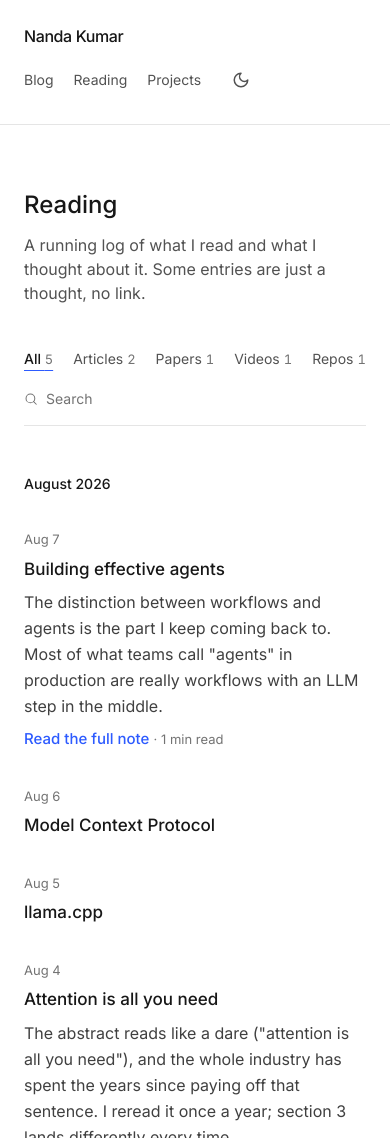
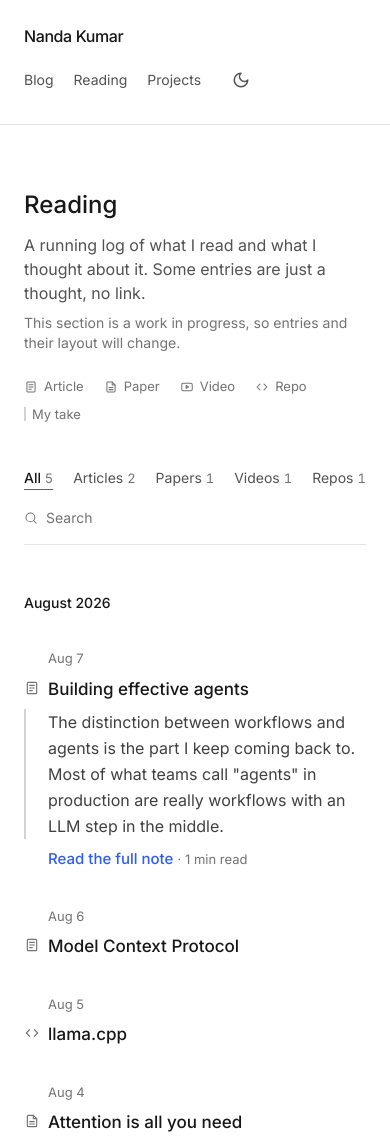
Before and after one commit to parzival1l/parzival1l.github.io, a React app: page /reading in a window 390 px wide. Shown: the top 1138 px of the page. Built offline with nearby package versions, Linux system fonts and the light colour scheme; some packages are replaced by stand-ins of ours.

Commit message:
Mark entry types with icons and my notes with a rule
Each title now starts with a small type icon (article, paper, video,
tweet, repo), so it is clear where the link goes without a label row.
My take sits under the title behind a thin left rule; a plain note gets
a pencil icon instead. Icons and rules share one left lane and all text
starts 24px in, on desktop and phone.

The intro adds a work-in-progress line and a legend for the icons and
the rule.

```diff
--- a/app/reading/page.tsx
+++ b/app/reading/page.tsx
@@ -1,20 +1,33 @@
-import { getReadingList } from '@/lib/reading'
-import { ReadingFeed } from '@/components/reading-feed'
+import { READING_TYPES, getReadingList } from '@/lib/reading'
+import { ReadingFeed, ReadingLegend } from '@/components/reading-feed'
 
 export const metadata = {
   title: 'Reading',
 }
 
 export default function ReadingPage() {
+  const entries = getReadingList()
+  // The legend lists only the types that appear in the log.
+  const types = READING_TYPES.filter(t => entries.some(e => e.type === t))
+
   return (
     <div className="mx-auto max-w-3xl px-6 py-16">
       <h1 className="text-2xl font-medium text-neutral-900">Reading</h1>
-      <p className="mt-3 max-w-[560px] text-neutral-600">
-        A running log of what I read and what I thought about it. Some entries
-        are just a thought, no link.
-      </p>
+      <div className="mt-3 flex max-w-[560px] flex-col gap-2 text-neutral-600">
+        <p>
+          A running log of what I read and what I thought about it. Some entries
+          are just a thought, no link.
+        </p>
+        <p className="text-sm text-neutral-500">
+          This section is a work in progress, so entries and their layout will
+          change.
+        </p>
+      </div>
+      <div className="mt-6">
+        <ReadingLegend types={types} />
+      </div>
       <div className="mt-10">
-        <ReadingFeed entries={getReadingList()} />
+        <ReadingFeed entries={entries} />
       </div>
     </div>
   )
--- a/components/reading-feed.tsx
+++ b/components/reading-feed.tsx
@@ -8,6 +8,7 @@ import {
   type ReadingType,
 } from '@/lib/reading-shared'
 import { formatMonth, formatShortDate } from '@/lib/format'
+import { TypeIcon } from '@/components/reading-icons'
 
 /** Entries rendered before "Show older entries"; each click adds as many. */
 const PAGE = 20
@@ -17,6 +18,9 @@ const META = 'text-[13px] text-neutral-500'
 
 // No hover transitions on purpose: this page has no motion at all.
 const TITLE_LINK = 'text-neutral-900 hover:text-accent'
+
+// The rule that marks my words. Solid in dark mode, where alpha borders glow.
+const NOTE_RULE = 'border-neutral-300 dark:border-[#3a3a3a]'
 function SearchIcon() {
   return (
     <svg
@@ -34,33 +38,42 @@ function SearchIcon() {
   )
 }
 
+// Two lanes inside an entry: markers (type icon, note rule) sit at the left
+// edge, and every line of text starts 24px in, so titles and notes align.
+const TEXT_LANE = 'pl-6'
+
 /**
- * The entry's title. A linked entry opens the source; a long note with no
- * link opens its own page. Plain text otherwise.
+ * The type icon and title. A linked entry opens the source; a long note with
+ * no link opens its own page.
  */
 function EntryTitle({ entry }: { entry: ReadingEntry }) {
   const cls = `text-[17px] font-medium leading-snug ${TITLE_LINK}`
-  if (entry.url) {
-    return (
+  const label = <span className="sr-only">{TYPE_LABELS[entry.type].one}: </span>
+  const title = entry.url ? (
     <a href={entry.url} target="_blank" rel="noreferrer" className={cls}>
+      {label}
       {entry.title}
     </a>
-    )
-  }
-  if (entry.slug) {
-    return (
+  ) : entry.slug ? (
     <Link href={`/reading/${entry.slug}/`} className={cls}>
+      {label}
       {entry.title}
     </Link>
+  ) : null
+  if (!title) return null
+  return (
+    <h3 className="relative pl-6">
+      <span className="absolute left-0 top-[3px] text-neutral-500">
+        <TypeIcon type={entry.type} />
+      </span>
+      {title}
+    </h3>
   )
-  }
-  return null
 }
 
 /**
- * One log entry: the title, then my note a step smaller. No type or domain
- * line, no summary and no tags: the title says what it is, and the note says
- * why it is here.
+ * One log entry: the type icon and title, then my take under a thin rule.
+ * A plain note has no title, so its pencil icon sits beside the text instead.
  */
 function Entry({
   entry,
@@ -71,6 +84,7 @@ function Entry({
   showDate: boolean
 }) {
   const date = formatShortDate(entry.date)
+  const hasTitle = Boolean(entry.url || entry.slug)
   return (
     <article className="flex gap-6">
       <time
@@ -80,22 +94,27 @@ function Entry({
         {showDate ? date : null}
       </time>
       <div className="flex min-w-0 flex-1 flex-col gap-2">
-        <time dateTime={entry.date} className={`sm:hidden ${META}`}>
+        <time dateTime={entry.date} className={`sm:hidden ${TEXT_LANE} ${META}`}>
           {date}
         </time>
         <EntryTitle entry={entry} />
-        {entry.note ? (
-          <p
-            className={`max-w-[600px] leading-[26px] ${
-              // A plain note has no title above it, so it takes the title's size.
-              entry.url || entry.slug ? 'text-base text-neutral-700' : 'text-[17px] text-neutral-900'
-            }`}
-          >
+        {entry.note && hasTitle ? (
+          <p className={`max-w-[624px] border-l-2 ${NOTE_RULE} pl-[22px] text-base leading-[26px] text-neutral-700`}>
+            <span className="sr-only">My take: </span>
+            {entry.note}
+          </p>
+        ) : null}
+        {entry.note && !hasTitle ? (
+          <p className="relative max-w-[624px] pl-6 text-[17px] leading-[26px] text-neutral-900">
+            <span className="absolute left-0 top-[5px] text-neutral-500">
+              <TypeIcon type="note" />
+            </span>
+            <span className="sr-only">Note: </span>
             {entry.note}
           </p>
         ) : null}
         {entry.slug ? (
-          <p className="text-[15px] leading-6">
+          <p className={`${TEXT_LANE} text-[15px] leading-6`}>
             <Link href={`/reading/${entry.slug}/`} className="font-medium text-accent hover:underline">
               Read the full note
             </Link>{' '}
@@ -104,6 +123,24 @@ function Entry({
         ) : null}
       </div>
     </article>
+  )
+}
+
+/** The key to the icons and the note rule, shown under the page intro. */
+export function ReadingLegend({ types }: { types: ReadingType[] }) {
+  return (
+    <ul aria-label="Legend" className="flex flex-wrap items-center gap-x-5 gap-y-2 text-[13px] text-neutral-500">
+      {types.map(type => (
+        <li key={type} className="flex items-center gap-1.5">
+          <TypeIcon type={type} className="h-3.5 w-3.5" />
+          {TYPE_LABELS[type].one}
+        </li>
+      ))}
+      <li className="flex items-center gap-1.5">
+        <span aria-hidden="true" className={`h-3.5 border-l-2 ${NOTE_RULE}`} />
+        My take
+      </li>
+    </ul>
   )
 }
 
--- /dev/null
+++ b/components/reading-icons.tsx
@@ -0,0 +1,65 @@
+import type { ReadingType } from '@/lib/reading-shared'
+
+/**
+ * One stroke icon per entry type, all drawn on the same 24px grid at the
+ * same weight so they read as one set. Decorative: callers pair each icon
+ * with text (a legend label or a screen-reader prefix).
+ */
+export function TypeIcon({ type, className = 'h-4 w-4' }: { type: ReadingType; className?: string }) {
+  const props = {
+    viewBox: '0 0 24 24',
+    fill: 'none',
+    stroke: 'currentColor',
+    strokeWidth: 1.75,
+    strokeLinecap: 'round',
+    strokeLinejoin: 'round',
+    className,
+    'aria-hidden': true,
+  } as const
+  switch (type) {
+    case 'article':
+      // A page of text.
+      return (
+        <svg {...props}>
+          <rect x="5" y="3.5" width="14" height="17" rx="1.5" />
+          <path d="M8.5 8h7M8.5 12h7M8.5 16h4" />
+        </svg>
+      )
+    case 'paper':
+      // A page with a folded corner and a title rule: the academic paper.
+      return (
+        <svg {...props}>
+          <path d="M14 3.5H6.5A1.5 1.5 0 0 0 5 5v14a1.5 1.5 0 0 0 1.5 1.5h11A1.5 1.5 0 0 0 19 19V8.5z" />
+          <path d="M14 3.5v5h5" />
+          <path d="M8.5 13h7M8.5 16.5h7" />
+        </svg>
+      )
+    case 'video':
+      return (
+        <svg {...props}>
+          <rect x="3" y="5.5" width="18" height="13" rx="2.5" />
+          <path d="m10.5 9.5 4 2.5-4 2.5z" />
+        </svg>
+      )
+    case 'tweet':
+      // A speech bubble rather than the X logo, so the set stays one style.
+      return (
+        <svg {...props}>
+          <path d="M20 12a8 8 0 0 1-11.6 7.1L4 20l1-4.1A8 8 0 1 1 20 12z" />
+        </svg>
+      )
+    case 'repo':
+      return (
+        <svg {...props}>
+          <path d="M8.5 7 3.5 12l5 5M15.5 7l5 5-5 5" />
+        </svg>
+      )
+    case 'note':
+      // A pencil: something I wrote, with no source behind it.
+      return (
+        <svg {...props}>
+          <path d="M16.5 3.5a2.1 2.1 0 0 1 3 3L8 18l-4 1 1-4z" />
+        </svg>
+      )
+  }
+}
```
Lines whose indentation alone changed are shown as unchanged.
